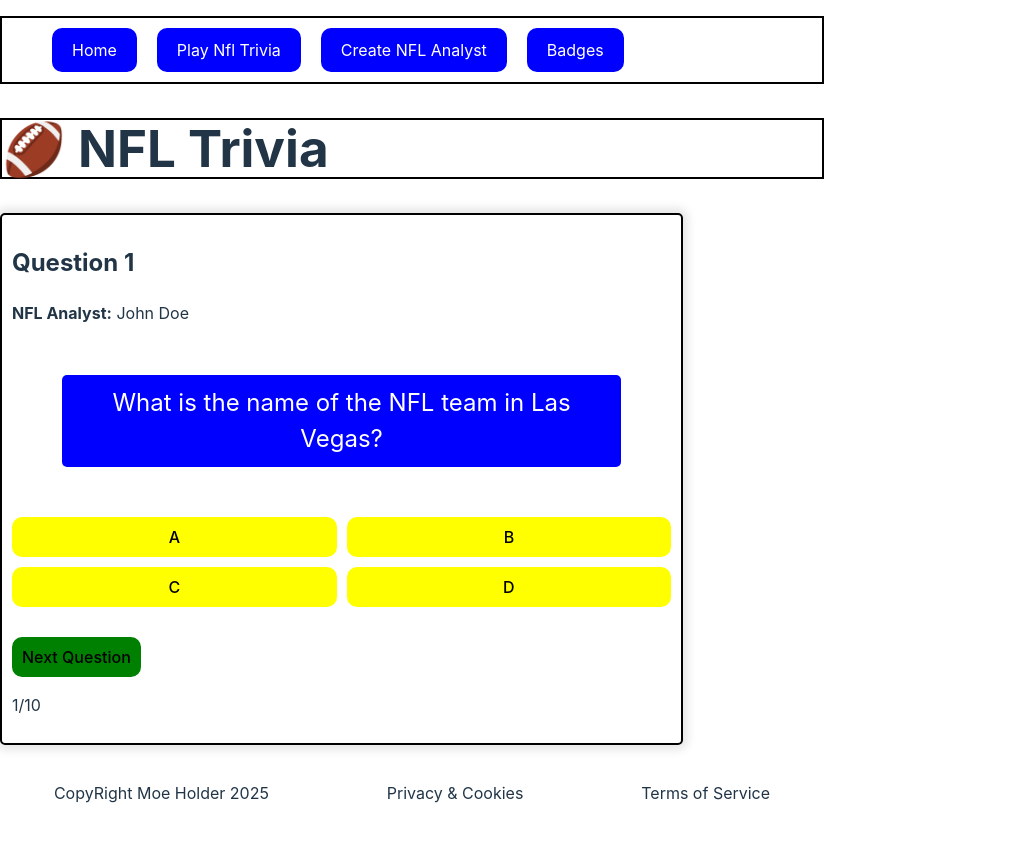
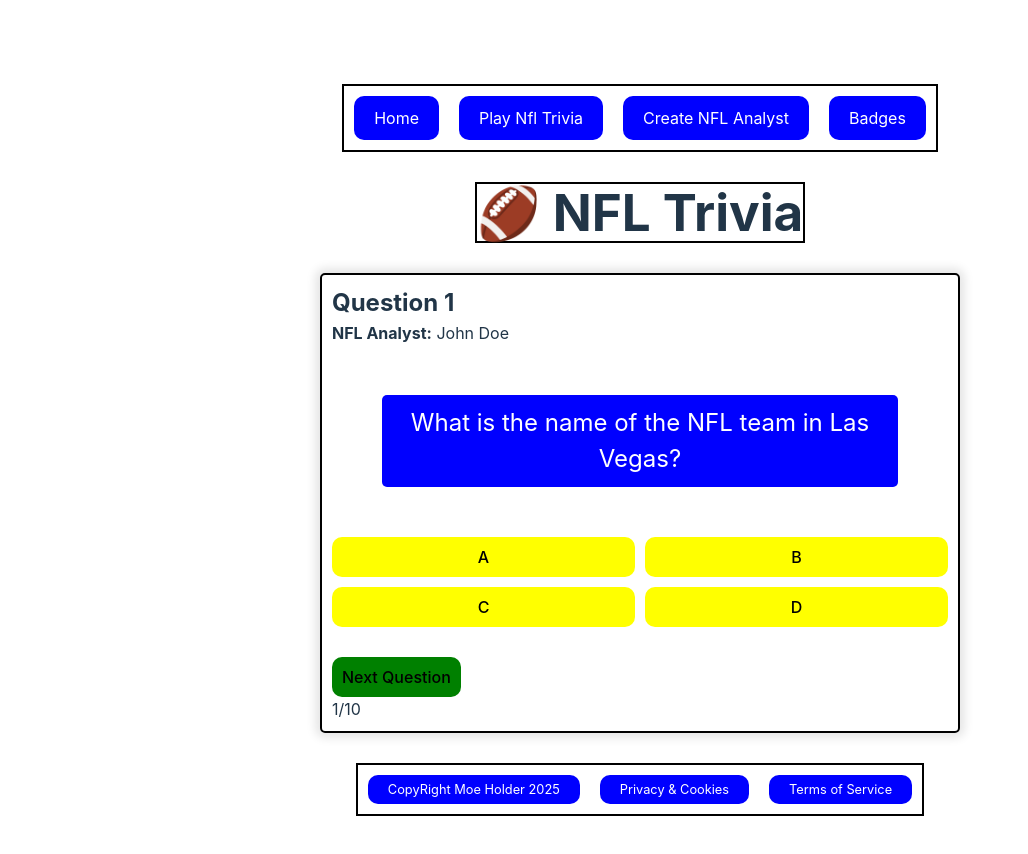
Before and after one commit to mdholder74/frontend, a React (Vite) app in the folder react-nfl-trivia-app/: page / in a window 1280 px wide. Shown: the top 854 px of the page, without its empty margins (0-1028 px from the left). Built offline with nearby package versions, Linux system fonts and the light colour scheme.

Commit message:
centered webpage

```diff
--- a/react-nfl-trivia-app/src/App.css
+++ b/react-nfl-trivia-app/src/App.css
@@ -1,3 +1,24 @@
+*{
+    margin: 0;
+    padding: 0;
+    box-sizing: border-box;
+}
+
+#root {
+    max-width: 1300px;
+    margin: 0 auto;
+  }
+
+.container {
+    display: flex;
+    flex-direction: column;
+    align-items: center;
+    justify-content: center;
+    height: 100vh;
+    gap: 30px;
+    margin: 50px;
+}
+
 .nav-bar {
     display: flex;
     justify-content:start;
@@ -18,7 +39,7 @@
 .title {
     border: 2px solid black;
 }
-.container {
+.question-container {
     width: 800px;
     max-width: 80%;
     border: 2px solid black;
@@ -72,8 +93,15 @@
 
 .footer {
     display: flex;
-    justify-content: space-around;
-    align-items: center;
-    padding: 20px 0;
-    gap: 10px;
+    border: 2px solid black;
     }
+
+.footer-item {
+    list-style: none;
+    padding: 5px 20px;
+    background-color: blue;
+    color: white;
+    border-radius: 10px;
+    font-size: 0.8em;
+    margin: 10px;
+}
--- a/react-nfl-trivia-app/src/App.jsx
+++ b/react-nfl-trivia-app/src/App.jsx
@@ -9,10 +9,13 @@
 
   return (
     <>
-    <Navigation />
-    <Header />
-    <Card />
-    <Footer />
+    <main className="container">
+      <Navigation />
+      <Header />
+      <Card />
+      <Footer />
+    </main>
+
 
     </>
   )
--- a/react-nfl-trivia-app/src/components/Card.jsx
+++ b/react-nfl-trivia-app/src/components/Card.jsx
@@ -3,8 +3,8 @@
 export default function Card() {
   return (
     <>
-    <div className="container">
-        <div className="question-container">
+    <div className="question-container">
+        <div>
             <h2>Question 1</h2>
             <p><b>NFL Analyst:</b> John Doe</p>
             <p className ="question">What is the name of the NFL team in Las Vegas?</p>
--- a/react-nfl-trivia-app/src/components/Footer.jsx
+++ b/react-nfl-trivia-app/src/components/Footer.jsx
@@ -2,12 +2,10 @@
 
 export default function Footer() {
   return (
-    <footer>
-    <section className="footer">
-      <p>CopyRight Moe Holder 2025</p>
-      <p>Privacy & Cookies</p>
-      <p>Terms of Service</p>
-    </section>
+  <footer className="footer">
+    <p className = "footer-item">CopyRight Moe Holder 2025</p>
+    <p className = "footer-item"> Privacy & Cookies</p>
+    <p className = "footer-item">Terms of Service</p>
   </footer>
   )
 }
```
